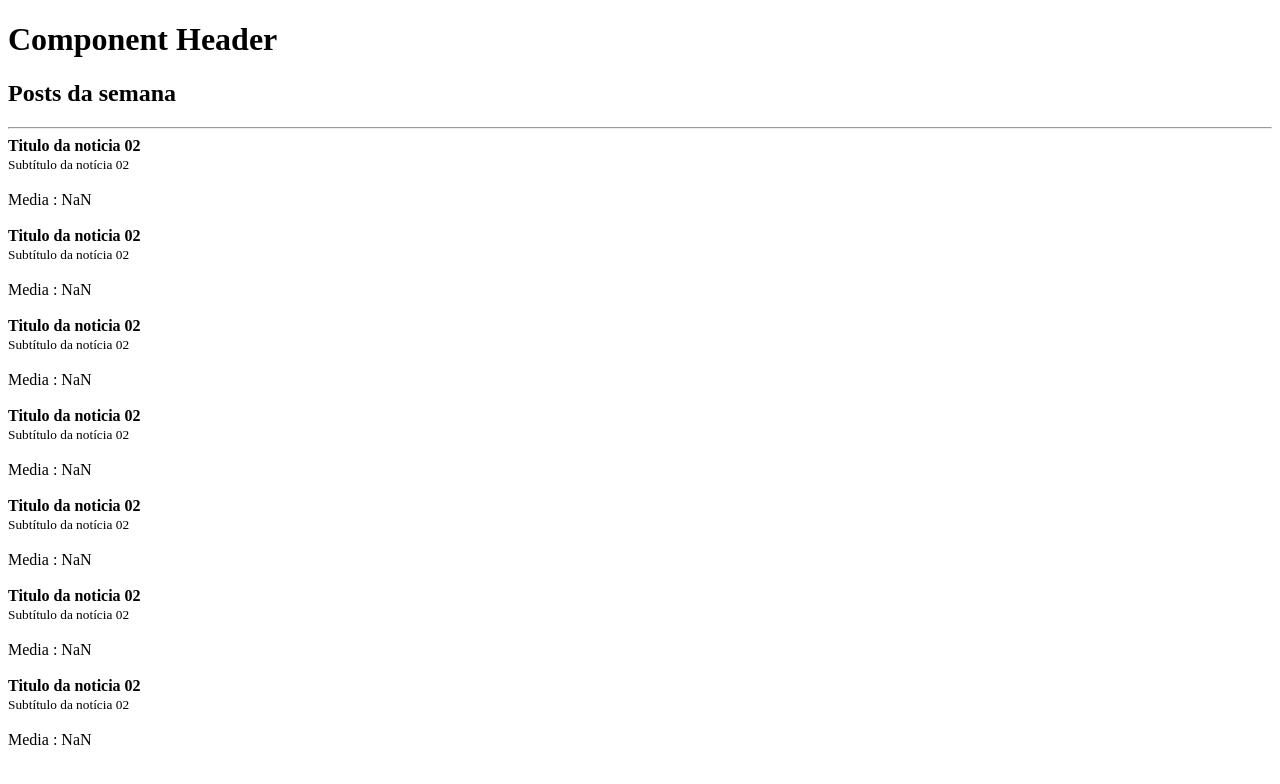
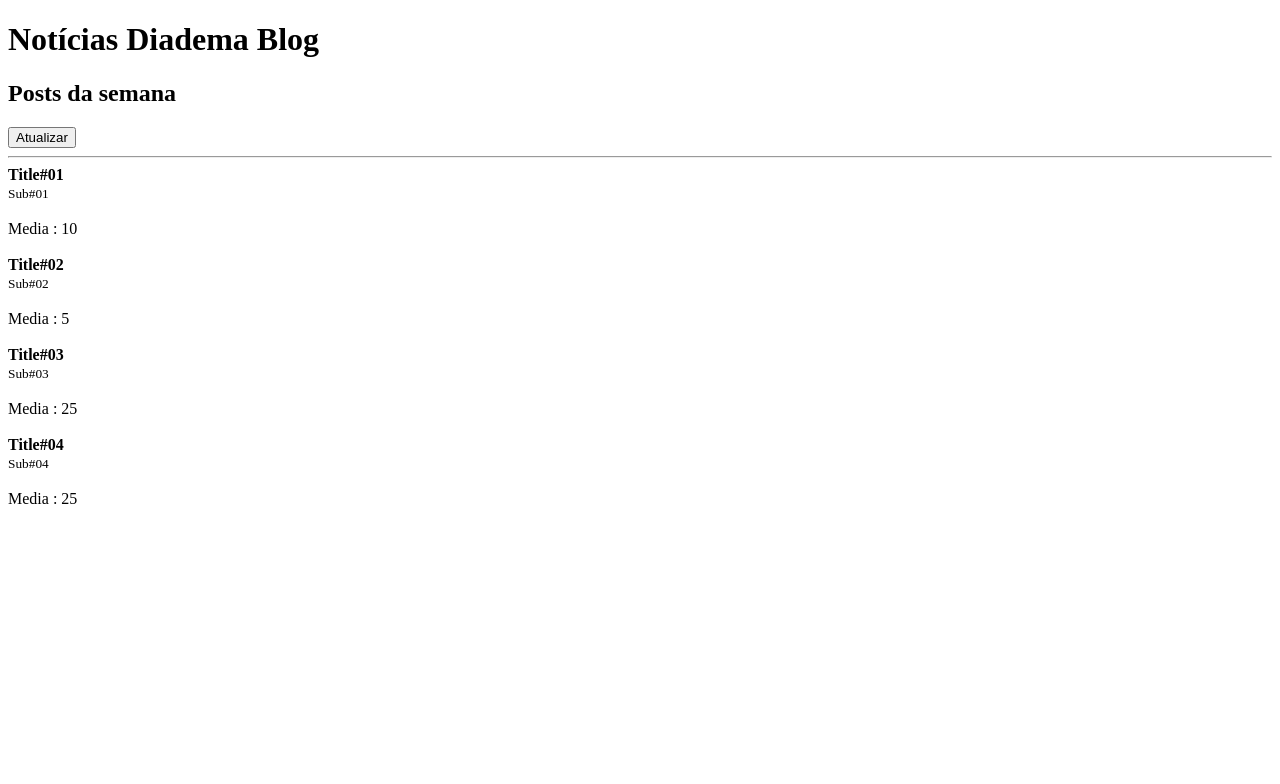
Before and after one commit to MarllonCampos/JStack, a React app in the folder react-fundamentos/: page / in a window 1280 px wide. Shown: the top 784 px of the page. Built offline with nearby package versions, Linux system fonts and the light colour scheme.

Commit message:
feat: learned how to work with states on react and how to use the prevState function to get the past value of an state and put in a 'new' state

```diff
--- a/react-fundamentos/package.json
+++ b/react-fundamentos/package.json
@@ -19,6 +19,7 @@
     "dev": "webpack serve"
   },
   "dependencies": {
+    "prop-types": "^15.7.2",
     "react": "^17.0.2",
     "react-dom": "^17.0.2"
   }
--- a/react-fundamentos/public/index.html
+++ b/react-fundamentos/public/index.html
@@ -8,6 +8,5 @@
 </head>
 <body>
   <div id="root"></div>
-  <script src="../build/bundlea2359696a2f3b78f7ff9.js"></script>
 </body>
 </html>
--- a/react-fundamentos/src/App.js
+++ b/react-fundamentos/src/App.js
@@ -1,62 +1,50 @@
-import React from "react";
+import React, { useState } from "react";
 import { Post } from "./Post";
 import { Header } from "./Header";
 
+const fixedPosts = [
+  { title: 'Title#01', subtitle: 'Sub#01', likes: 20, id:Math.random() },
+  { title: 'Title#02', subtitle: 'Sub#02', likes: 10, id:Math.random() },
+  { title: 'Title#03', subtitle: 'Sub#03', likes: 50, id:Math.random() },
+  { title: 'Title#04', subtitle: 'Sub#04', likes: 50, id:Math.random() },
+]
+
+
 export function App() {
+  const [posts,setPosts] = useState(fixedPosts)
+  function handleRefresh() {
+    setTimeout(() => {
+    setPosts(prevState =>[...prevState, {
+       title: `Title#0${prevState.length+1}`,
+       subtitle: `Sub#0${prevState.length+1}`,
+       likes: parseInt(Math.random() * 100),
+       id:Math.random(),
+    }])
+    console.log({posts});
+  },2000)
+  }
+
   return (
     <>
-      <Header title="Component Header">
+      <Header title="Notícias Diadema Blog">
         <h2>Posts da semana</h2>
+        <button onClick={handleRefresh}>Atualizar</button>
       </Header>
       <hr />
-      <Post
-        post={{
-          title: "Titulo da noticia 02",
-          subtitle: "Subtítulo da notícia 02",
-        }}
-      />
 
-      <Post
-        post={{
-          title: "Titulo da noticia 02",
-          subtitle: "Subtítulo da notícia 02",
-        }}
-      />
 
-      <Post
-        post={{
-          title: "Titulo da noticia 02",
-          subtitle: "Subtítulo da notícia 02",
-        }}
-      />
+      {posts.map(post =>
+        <Post
+          key={post.id}
+          post={{
+              title: post.title,
+              subtitle: post.subtitle
+          }}
+          likes={post.likes}
+        />
+      )}
 
-      <Post
-        post={{
-          title: "Titulo da noticia 02",
-          subtitle: "Subtítulo da notícia 02",
-        }}
-      />
 
-      <Post
-        post={{
-          title: "Titulo da noticia 02",
-          subtitle: "Subtítulo da notícia 02",
-        }}
-      />
-
-      <Post
-        post={{
-          title: "Titulo da noticia 02",
-          subtitle: "Subtítulo da notícia 02",
-        }}
-      />
-
-      <Post
-        post={{
-          title: "Titulo da noticia 02",
-          subtitle: "Subtítulo da notícia 02",
-        }}
-      />
     </>
   );
 }
--- a/react-fundamentos/src/Header.js
+++ b/react-fundamentos/src/Header.js
@@ -1,4 +1,5 @@
 import React from 'react';
+import PropTypes from 'prop-types';
 
 export function Header({title, children, ...props}) {
   return (
@@ -9,3 +10,12 @@ export function Header({title, children, ...props}) {
     </>
   )
 }
+
+Header.propTypes = {
+  title: PropTypes.string,
+  children: PropTypes.node
+}
+
+Header.defaultProps = {
+  title: `Notícias SP Blog`
+}
```
Also changed, not shown: 1 other file (tests, documents, lock files or other folders).
